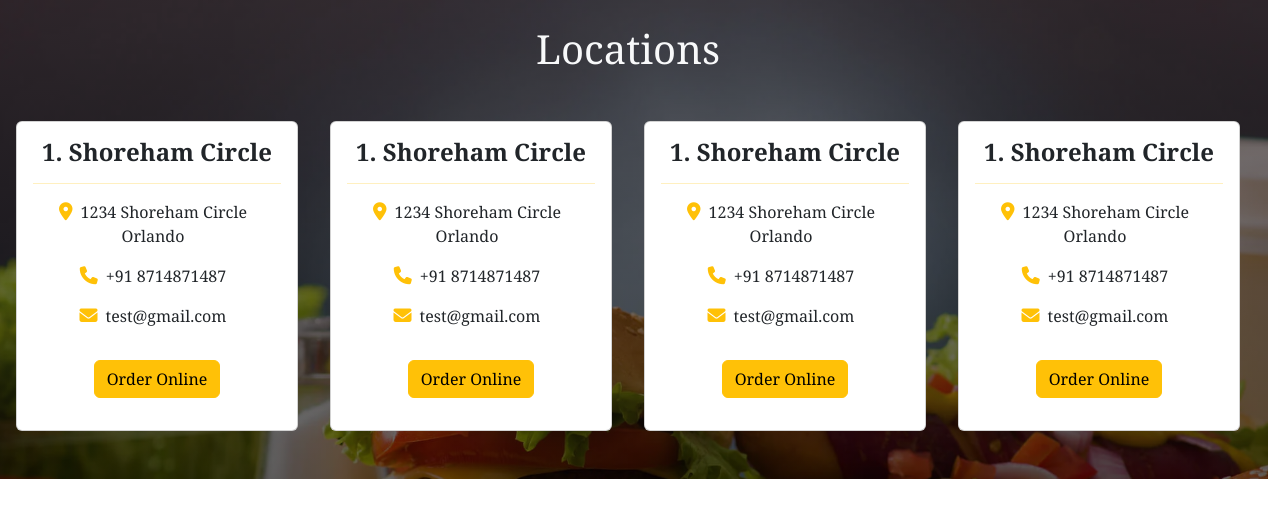
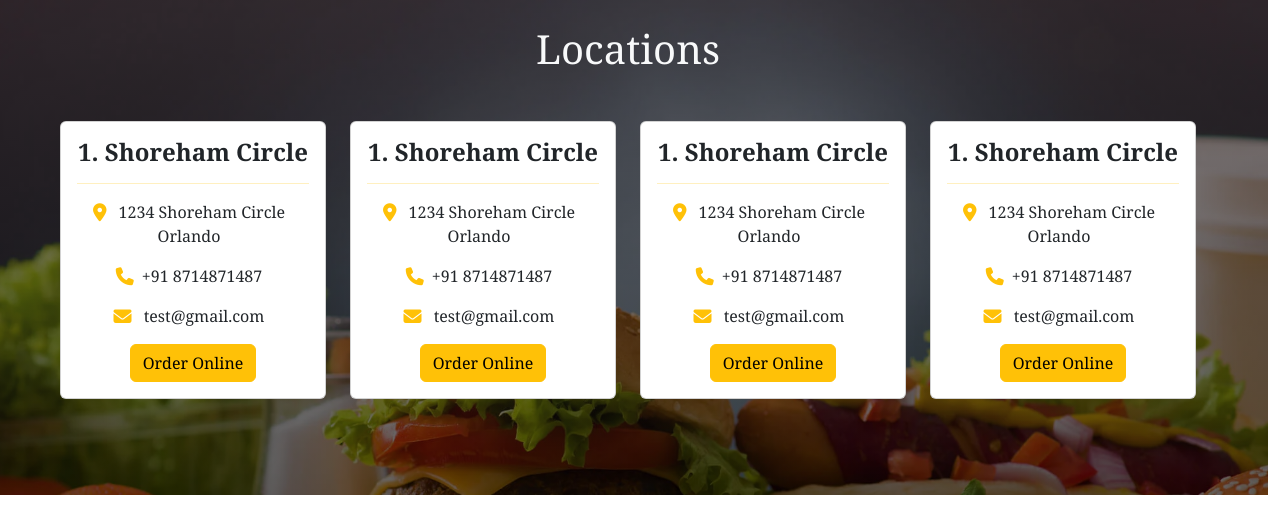
Before and after one commit to Ashwinos/restaurant-web, a plain HTML site: page index.html in a window 1280 px wide. Shown: the part 2000-2524 px from the top of the page. Drawn offline with nearby package versions, Linux system fonts and the light colour scheme; some packages are replaced by stand-ins of ours; a script that the page names is missing.

Commit message:
added changes in style

```diff
--- a/index.html
+++ b/index.html
@@ -256,104 +256,103 @@
         <div class="location-title">
             <h1 class="text-center mb-5 text-light mt-5">Locations</h1>
         </div>
-            <div class="d-flex">
+
+        <div class="row m-5">
             <div class="col-12 col-sm-6 col-md-4 col-lg-3 mb-5">
-                    <div class="card mx-3">
+                <div class="card h-100">
                     <div class="card-body">
                         <h4 class="card-title text-center fw-bold">1. Shoreham Circle</h4>
                         <hr class="text-warning">
                         <div class="text-center">
                             <p class="card-icon me-2"><i
-                                        class="fa-solid fa-location-dot fa-2x me-2 text-warning"></i>1234
-                                    Shoreham
-                                    Circle
-                                    Orlando</p>
-                                <p class="card-icon me-2"><i class="fa-solid fa-phone fa-2x me-2 text-warning"></i>+91
+                                    class="fa-solid fa-location-dot fa-lg me-2 text-warning"></i>
+                                1234 Shoreham Circle Orlando</p>
+                            <p class="card-icon me-2"><i
+                                    class="fa-solid fa-phone fa-lg me-2 text-warning"></i>+91
                                 8714871487</p>
                             <p class="card-icon me-2"><i
-                                        class="fa-solid fa-envelope  fa-2x me-2 text-warning"></i>test@gmail.com</p>
+                                    class="fa-solid fa-envelope fa-lg me-2 text-warning"></i>
+                                test@gmail.com</p>
+                        </div>
+                        <div class="text-center mt-3">
+                            <a href="#" class="btn btn-warning">Order Online</a>
+                        </div>
+                    </div>
+                </div>
+            </div>
 
+            <div class="col-12 col-sm-6 col-md-4 col-lg-3 mb-5">
+                <div class="card h-100">
+                    <div class="card-body">
+                        <h4 class="card-title text-center fw-bold">1. Shoreham Circle</h4>
+                        <hr class="text-warning">
+                        <div class="text-center">
+                            <p class="card-icon me-2"><i
+                                    class="fa-solid fa-location-dot fa-lg me-2 text-warning"></i>
+                                1234 Shoreham Circle Orlando</p>
+                            <p class="card-icon me-2"><i
+                                    class="fa-solid fa-phone fa-lg me-2 text-warning"></i>+91
+                                8714871487</p>
+                            <p class="card-icon me-2"><i
+                                    class="fa-solid fa-envelope fa-lg me-2 text-warning"></i>
+                                test@gmail.com</p>
                         </div>
-                            <div class="card-body text-center">
-                                <a href="#" class="btn btn-warning">Order Online </a>
+                        <div class="text-center mt-3">
+                            <a href="#" class="btn btn-warning">Order Online</a>
+                        </div>
+                    </div>
+                </div>
+            </div>
+
+            <div class="col-12 col-sm-6 col-md-4 col-lg-3 mb-5">
+                <div class="card h-100">
+                    <div class="card-body">
+                        <h4 class="card-title text-center fw-bold">1. Shoreham Circle</h4>
+                        <hr class="text-warning">
+                        <div class="text-center">
+                            <p class="card-icon me-2"><i
+                                    class="fa-solid fa-location-dot fa-lg me-2 text-warning"></i>
+                                1234 Shoreham Circle Orlando</p>
+                            <p class="card-icon me-2"><i
+                                    class="fa-solid fa-phone fa-lg me-2 text-warning"></i>+91
+                                8714871487</p>
+                            <p class="card-icon me-2"><i
+                                    class="fa-solid fa-envelope fa-lg me-2 text-warning"></i>
+                                test@gmail.com</p>
+                        </div>
+                        <div class="text-center mt-3">
+                            <a href="#" class="btn btn-warning">Order Online</a>
                         </div>
                     </div>
                 </div>
             </div>
             <div class="col-12 col-sm-6 col-md-4 col-lg-3 mb-5">
-                    <div class="card mx-3">
+                <div class="card h-100">
                     <div class="card-body">
                         <h4 class="card-title text-center fw-bold">1. Shoreham Circle</h4>
                         <hr class="text-warning">
                         <div class="text-center">
                             <p class="card-icon me-2"><i
-                                        class="fa-solid fa-location-dot fa-2x me-2 text-warning"></i>1234
-                                    Shoreham
-                                    Circle
-                                    Orlando</p>
-                                <p class="card-icon me-2"><i class="fa-solid fa-phone fa-2x me-2 text-warning"></i>+91
+                                    class="fa-solid fa-location-dot fa-lg me-2 text-warning"></i>
+                                1234 Shoreham Circle Orlando</p>
+                            <p class="card-icon me-2"><i
+                                    class="fa-solid fa-phone fa-lg me-2 text-warning"></i>+91
                                 8714871487</p>
                             <p class="card-icon me-2"><i
-                                        class="fa-solid fa-envelope  fa-2x me-2 text-warning"></i>test@gmail.com</p>
-
+                                    class="fa-solid fa-envelope fa-lg me-2 text-warning"></i>
+                                test@gmail.com</p>
                         </div>
-                            <div class="card-body text-center">
-                                <a href="#" class="btn btn-warning">Order Online </a>
-                            </div>
-                        </div>
-                    </div>
-                </div>
-                <div class="col-12 col-sm-6 col-md-4 col-lg-3 mb-5">
-                    <div class="card mx-3">
-                        <div class="card-body">
-                            <h4 class="card-title text-center fw-bold">1. Shoreham Circle</h4>
-                            <hr class="text-warning">
-                            <div class="text-center">
-                                <p class="card-icon me-2"><i
-                                        class="fa-solid fa-location-dot fa-2x me-2 text-warning"></i>1234
-                                    Shoreham
-                                    Circle
-                                    Orlando</p>
-                                <p class="card-icon me-2"><i class="fa-solid fa-phone fa-2x me-2 text-warning"></i>+91
-                                    8714871487</p>
-                                <p class="card-icon me-2"><i
-                                        class="fa-solid fa-envelope  fa-2x me-2 text-warning"></i>test@gmail.com</p>
-
-                            </div>
-                            <div class="card-body text-center">
-                                <a href="#" class="btn btn-warning">Order Online </a>
-                            </div>
-                        </div>
-                    </div>
-                </div>
-                <div class="col-12 col-sm-6 col-md-4 col-lg-3 mb-5">
-                    <div class="card mx-3">
-                        <div class="card-body">
-                            <h4 class="card-title text-center fw-bold">1. Shoreham Circle</h4>
-                            <hr class="text-warning">
-                            <div class="text-center">
-                                <p class="card-icon me-2"><i
-                                        class="fa-solid fa-location-dot fa-2x me-2 text-warning"></i>1234
-                                    Shoreham
-                                    Circle
-                                    Orlando</p>
-                                <p class="card-icon me-2"><i class="fa-solid fa-phone fa-2x me-2 text-warning"></i>+91
-                                    8714871487</p>
-                                <p class="card-icon me-2"><i
-                                        class="fa-solid fa-envelope  fa-2x me-2 text-warning"></i>test@gmail.com</p>
-
-                            </div>
-                            <div class="card-body text-center">
-                                <a href="#" class="btn btn-warning">Order Online </a>
+                        <div class="text-center mt-3">
+                            <a href="#" class="btn btn-warning">Order Online</a>
                         </div>
                     </div>
                 </div>
             </div>
 
         </div>
-
     </div>
 </div>
+
     <div class="gallery">
         <div class="row m-5">
             <h1 class="text-center mb-5 gallery-title">Gallery</h1>
```
Lines whose indentation alone changed are shown as unchanged.
